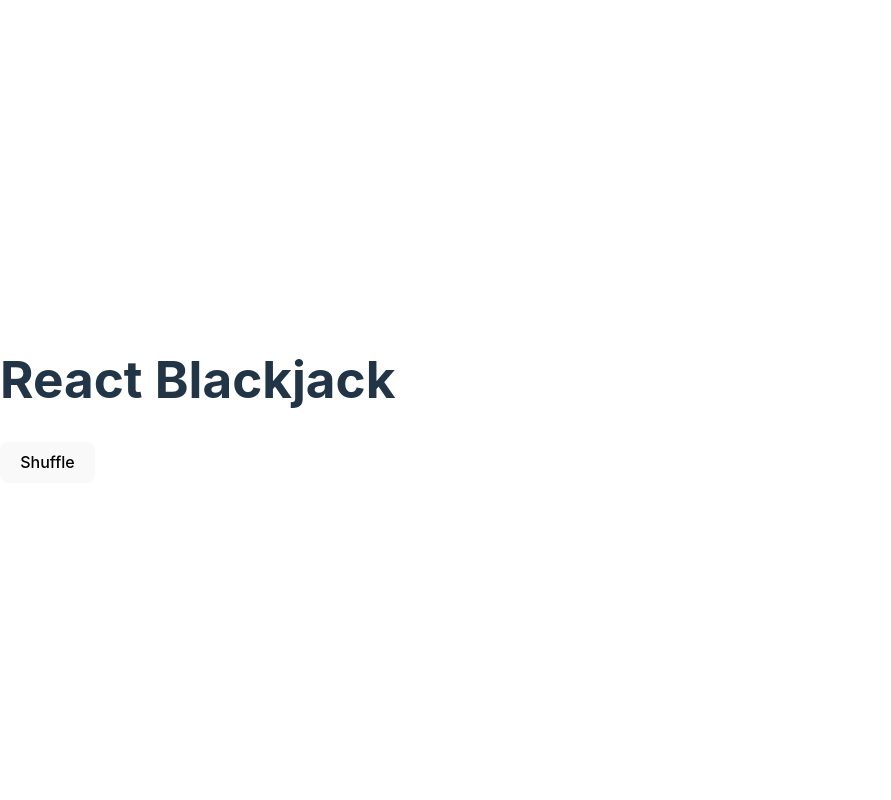
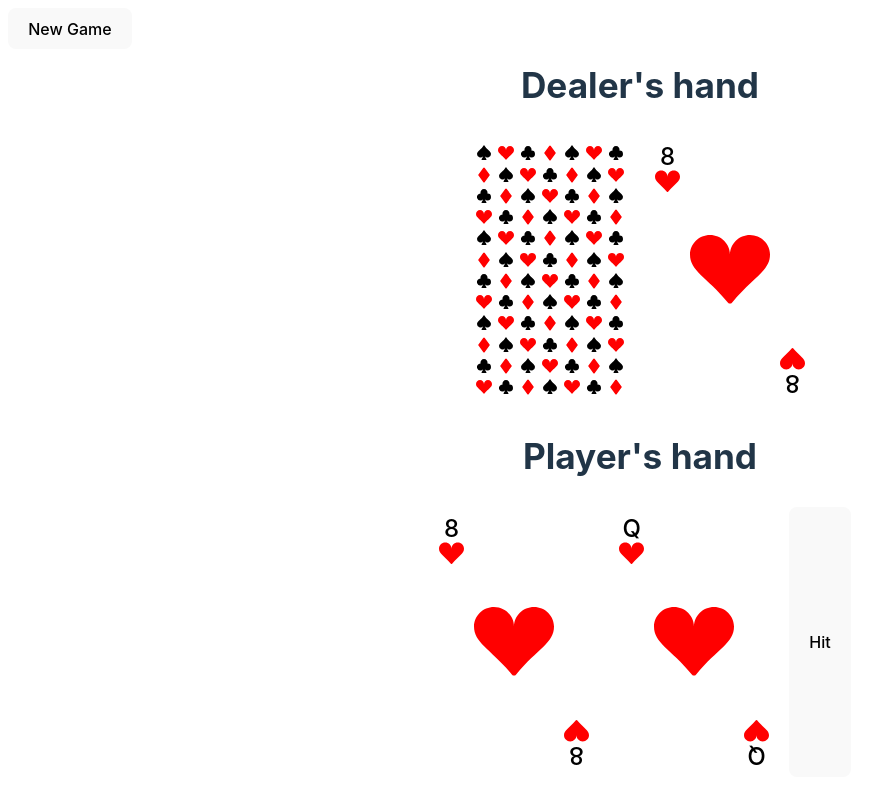
Before and after one commit to janisringli/black-jack, a React (Vite) app: page / in a window 1280 px wide. Shown: the whole page, without its empty margins (0-891 px from the left). Built offline with nearby package versions, Linux system fonts and the light colour scheme.

Commit message:
add usestate to render cardshuffeling

```diff
--- a/src/App.jsx
+++ b/src/App.jsx
@@ -8,7 +8,9 @@ import { useState } from "react";
 import "./App.css";
 
 function App() {
-  const [schuffledCards, setSchuffledCards] = useState([]);
+  const [test, setTest] = useState(0);
+  const [cardCount, setCardCount] = useState(4);
+
   let cards = [
     //8 full decks of cards
     {
@@ -2924,21 +2926,226 @@ function App() {
       icon: spades,
     },
   ];
+  const [shuffledCards, setShuffledCards] = useState(() =>
+    cards.sort(() => Math.random() - 0.5)
+  );
+
   function shuffle() {
     cards = cards.sort(() => Math.random() - 0.5);
-    setSchuffledCards(cards);
+    setShuffledCards(cards);
+    console.log(shuffledCards);
+    setTest(test + 1);
   }
-  console.log(schuffledCards);
+  function newGame() {
+    shuffle();
+  }
+  function hit() {
+    return (
+      <div className="card">
+        <div className="card-layout">
+          <div className="card-title">{shuffledCards[cardCount + 1].title}</div>
+          <img
+            className="card-image"
+            src={shuffledCards[cardCount + 1]?.icon}
+            alt={shuffledCards[cardCount + 1]?.suit}
+          />
+        </div>
+        <img
+          className="card-image-big"
+          src={shuffledCards[cardCount + 1]?.icon}
+          alt={shuffledCards[cardCount + 1]?.suit}
+        />
 
+        <div className="card-layout upsidedown">
+          <div className="card-title">
+            {shuffledCards[cardCount + 1]?.title}
+          </div>
+
+          <img
+            className="card-image"
+            src={shuffledCards[cardCount + 1]?.icon}
+            alt={shuffledCards[cardCount + 1]?.suit}
+          />
+        </div>
+      </div>
+    );
+  }
   return (
     <div className="App">
       <div className="app-container">
         <div className="app-container__header"></div>
-        <h1>React Blackjack</h1>
-        <button onClick={shuffle}>Shuffle</button>
+        <button onClick={newGame}>New Game</button>
 
         <div className="app-container__body">
-          {schuffledCards.map((card) => (
+          <h1>Dealer's hand</h1>
+          <div className="dealers-hand">
+            <div className="card-cover">
+              <img src={spades} alt="" />
+              <img src={hearts} alt="" />
+              <img src={clubs} alt="" />
+              <img src={diamonds} alt="" />
+              <img src={spades} alt="" />
+              <img src={hearts} alt="" />
+              <img src={clubs} alt="" />
+              <img src={diamonds} alt="" />
+              <img src={spades} alt="" />
+              <img src={hearts} alt="" />
+              <img src={clubs} alt="" />
+              <img src={diamonds} alt="" />
+              <img src={spades} alt="" />
+              <img src={hearts} alt="" />
+              <img src={clubs} alt="" />
+              <img src={diamonds} alt="" />
+              <img src={spades} alt="" />
+              <img src={hearts} alt="" />
+              <img src={clubs} alt="" />
+              <img src={diamonds} alt="" />
+              <img src={spades} alt="" />
+              <img src={hearts} alt="" />
+              <img src={clubs} alt="" />
+              <img src={diamonds} alt="" />
+              <img src={spades} alt="" />
+              <img src={hearts} alt="" />
+              <img src={clubs} alt="" />
+              <img src={diamonds} alt="" />
+              <img src={spades} alt="" />
+              <img src={hearts} alt="" />
+              <img src={clubs} alt="" />
+              <img src={diamonds} alt="" />
+              <img src={spades} alt="" />
+              <img src={hearts} alt="" />
+              <img src={clubs} alt="" />
+              <img src={diamonds} alt="" />
+              <img src={spades} alt="" />
+              <img src={hearts} alt="" />
+              <img src={clubs} alt="" />
+              <img src={diamonds} alt="" />
+              <img src={spades} alt="" />
+              <img src={hearts} alt="" />
+              <img src={clubs} alt="" />
+              <img src={diamonds} alt="" />
+              <img src={spades} alt="" />
+              <img src={hearts} alt="" />
+              <img src={clubs} alt="" />
+              <img src={diamonds} alt="" />
+              <img src={spades} alt="" />
+              <img src={hearts} alt="" />
+              <img src={clubs} alt="" />
+              <img src={diamonds} alt="" />
+              <img src={spades} alt="" />
+              <img src={hearts} alt="" />
+              <img src={clubs} alt="" />
+              <img src={diamonds} alt="" />
+              <img src={spades} alt="" />
+              <img src={hearts} alt="" />
+              <img src={clubs} alt="" />
+              <img src={diamonds} alt="" />
+              <img src={spades} alt="" />
+              <img src={hearts} alt="" />
+              <img src={clubs} alt="" />
+              <img src={diamonds} alt="" />
+              <img src={spades} alt="" />
+              <img src={hearts} alt="" />
+              <img src={clubs} alt="" />
+              <img src={diamonds} alt="" />
+              <img src={spades} alt="" />
+              <img src={hearts} alt="" />
+              <img src={clubs} alt="" />
+              <img src={diamonds} alt="" />
+              <img src={spades} alt="" />
+              <img src={hearts} alt="" />
+              <img src={clubs} alt="" />
+              <img src={diamonds} alt="" />
+              <img src={spades} alt="" />
+              <img src={hearts} alt="" />
+              <img src={clubs} alt="" />
+              <img src={diamonds} alt="" />
+              <img src={spades} alt="" />
+              <img src={hearts} alt="" />
+              <img src={clubs} alt="" />
+              <img src={diamonds} alt="" />
+            </div>
+            <div className="card">
+              <div className="card-layout">
+                <div className="card-title">{shuffledCards[0].title}</div>
+                <img
+                  className="card-image"
+                  src={shuffledCards[3]?.icon}
+                  alt={shuffledCards[3]?.suit}
+                />
+              </div>
+              <img
+                className="card-image-big"
+                src={shuffledCards[3]?.icon}
+                alt={shuffledCards[3]?.suit}
+              />
+
+              <div className="card-layout upsidedown">
+                <div className="card-title">{shuffledCards[0]?.title}</div>
+
+                <img
+                  className="card-image"
+                  src={shuffledCards[3]?.icon}
+                  alt={shuffledCards[3]?.suit}
+                />
+              </div>
+            </div>
+          </div>
+          <h1>Player's hand</h1>
+          <div className="players-hand">
+            <div className="card">
+              <div className="card-layout">
+                <div className="card-title">{shuffledCards[0].title}</div>
+                <img
+                  className="card-image"
+                  src={shuffledCards[0]?.icon}
+                  alt={shuffledCards[0]?.suit}
+                />
+              </div>
+              <img
+                className="card-image-big"
+                src={shuffledCards[0]?.icon}
+                alt={shuffledCards[0]?.suit}
+              />
+
+              <div className="card-layout upsidedown">
+                <div className="card-title">{shuffledCards[0]?.title}</div>
+
+                <img
+                  className="card-image"
+                  src={shuffledCards[0]?.icon}
+                  alt={shuffledCards[0]?.suit}
+                />
+              </div>
+            </div>
+            <div className="card">
+              <div className="card-layout">
+                <div className="card-title">{shuffledCards[1].title}</div>
+                <img
+                  className="card-image"
+                  src={shuffledCards[1]?.icon}
+                  alt={shuffledCards[1]?.suit}
+                />
+              </div>
+              <img
+                className="card-image-big"
+                src={shuffledCards[1]?.icon}
+                alt={shuffledCards[1]?.suit}
+              />
+
+              <div className="card-layout upsidedown">
+                <div className="card-title">{shuffledCards[1]?.title}</div>
+
+                <img
+                  className="card-image"
+                  src={shuffledCards[1]?.icon}
+                  alt={shuffledCards[1]?.suit}
+                />
+              </div>
+            </div>
+            <button onClick={hit}> Hit</button>
+          </div>
+          {/* {schuffledCards.map((card) => (
             <div className="card" key={card.cardId}>
               <div className="card-layout">
                 <div className="card-title">{card.title}</div>
@@ -2952,7 +3159,7 @@ function App() {
                 <img className="card-image" src={card.icon} alt={card.suit} />
               </div>
             </div>
-          ))}
+          ))} */}
         </div>
       </div>
     </div>
--- a/src/index.css
+++ b/src/index.css
@@ -24,17 +24,8 @@ a:hover {
   color: #535bf2;
 }
 
-body {
-  margin: 0;
-  display: flex;
-  place-items: center;
-  min-width: 320px;
-  min-height: 100vh;
-}
-
 h1 {
-  font-size: 3.2em;
-  line-height: 1.1;
+  font-size: 2.2em;
 }
 
 button {
```
